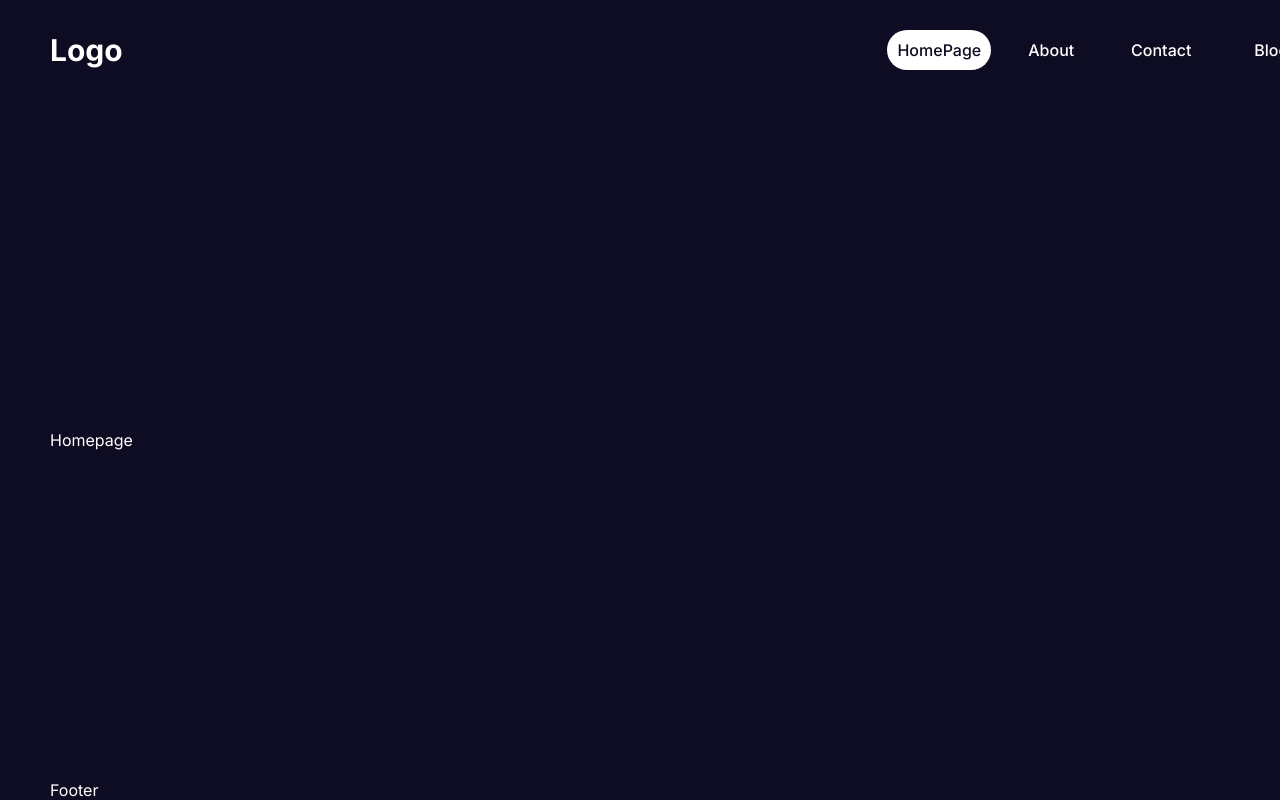
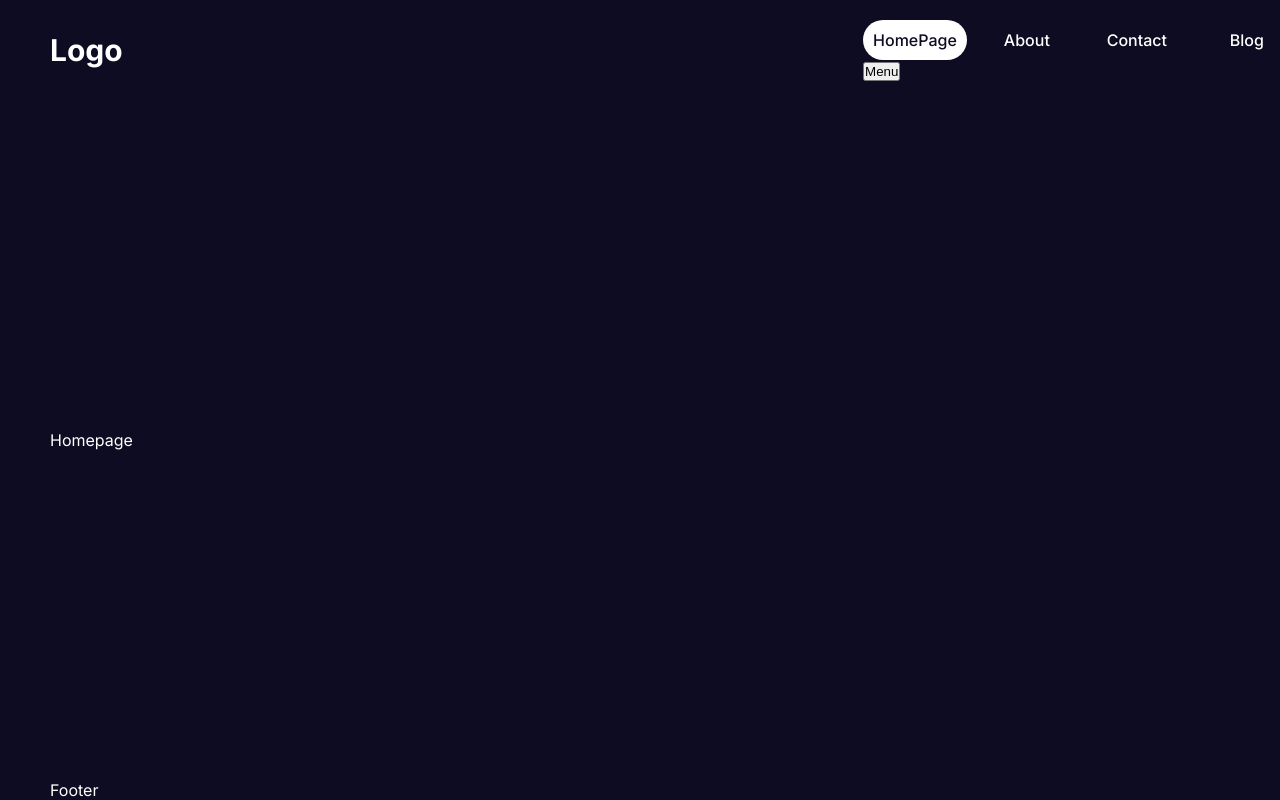
Before and after one commit to marykhodaparast/next_learning, a Next.js app: page / in a window 1280 px wide. Shown: the top 800 px of the page. Built offline with nearby package versions, Linux system fonts and the light colour scheme.

Commit message:
Adding menu for mobile phones

```diff
--- a/src/components/navbar/links/Links.jsx
+++ b/src/components/navbar/links/Links.jsx
@@ -1,7 +1,7 @@
+"use client";
 import styles from "./links.module.css";
 import NavLink from "./navLink/navLink";
-
-const Links = () => {
+import { useState } from "react";
 const links = [
   {
     title: "HomePage",
@@ -21,11 +21,15 @@ const Links = () => {
   },
 ];
 
+const Links = () => {
+  const [open, setOpen] = useState(false);
+
   //TEMPARARY
   const session = true;
   const isAdmin = true;
 
   return (
+    <div className={styles.container}>
       <div className={styles.links}>
         {links.map((link) => (
           <NavLink item={link} key={link.title} />
@@ -35,10 +39,19 @@ const Links = () => {
             {isAdmin && (
               <NavLink item={{ title: "Admin", path: "/admin" }}></NavLink>
             )}
-          <button>Logout</button>
+            <button className={styles.logout}>Logout</button>
           </>
         ) : (
           <NavLink item={{ title: "Login", path: "/login" }}></NavLink>
+        )}
+      </div>
+      <button onClick={()=> setOpen((prev) => !prev)}>Menu</button>
+      {open && (
+        <div className={styles.mobileLinks}>
+          {links.map((link) => (
+            <NavLink item={link} key={link.title} />
+          ))}
+        </div>
       )}
     </div>
   );
--- a/src/components/navbar/links/links.module.css
+++ b/src/components/navbar/links/links.module.css
@@ -1,5 +1,11 @@
-.links{
+.links {
     display: flex;
     align-items: center;
-    gap:10px;
+    gap: 10px;
 }
+
+.logout {
+    padding: 10px;
+    cursor: pointer;
+    font-weight: bold;
+}
```
Lines whose indentation alone changed are shown as unchanged.
